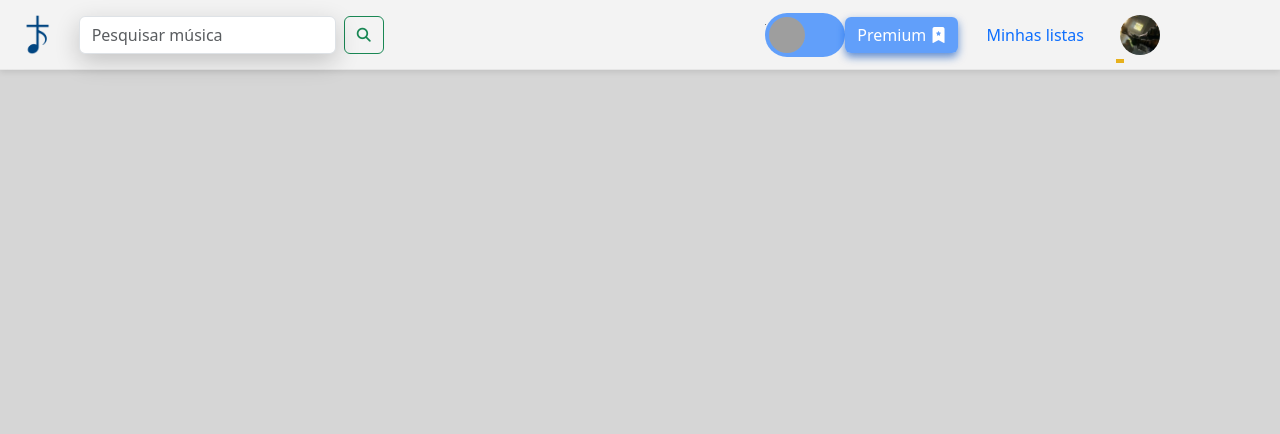
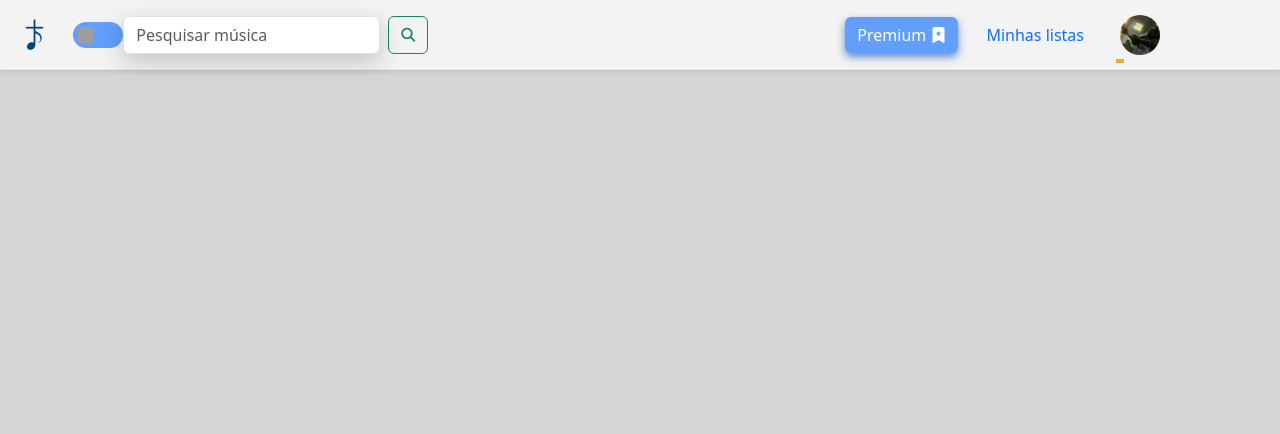
Before and after one commit to AdemarLira/gospel_chords, a PHP site: page /dashboard.php in a window 1280 px wide. Shown: the top 434 px of the page. Run offline with PHP 8.4, Linux system fonts and the light colour scheme; data that the repository does not hold is empty; some libraries are stand-ins or nearby versions; grey boxes are pictures that could not be loaded.

Commit message:
Ajuste no tamanho do slice

```diff
--- a/css/dashboard2.css
+++ b/css/dashboard2.css
@@ -12,18 +12,19 @@ body.dark-mode {
   color: white;
 }
 
+/* BOTAO TEMA escuro/claro */
 .theme-switch-wrapper {
   display: flex;
   justify-content: center;
   align-items: center;
-  height: 100vh;
+  /* padding: 0 200px;  */
 }
 
 .theme-switch {
   position: relative;
   display: inline-block;
-  width: 80px;
-  height: 44px;
+  width: 50px;
+  height: 26px;
 }
 
 .slider {
@@ -35,26 +36,28 @@ body.dark-mode {
   bottom: 0;
   background-color: #0d6efda2;
   transition: 0.4s;
-  border-radius: 44px;
-  width: 80px;
-  height: 44px;
+  border-radius: 26px;
+  width: 50px;
+  height: 26px;
 }
 
 .slider:hover {
-  box-shadow: 0 0 20px rgb(214, 252, 0);
+  box-shadow: 0 0 20px rgba(231, 177, 29, 0.856);
 }
 
 .slider:before {
   position: absolute;
   content: "";
-  height: 36px;
-  width: 36px;
-  left: 4px;
-  bottom: 4px;
+  height: 20px;
+  width: 20px;
+  left: 3px;
+  bottom: 3px;
+  border-radius: 50%;
+  transition: 0.4s;
+  background-size: 16px 16px; /* Tamanho fixo */
+  background-repeat: no-repeat;
+  background-position: center;
   background-image: url('https://images.icon-icons.com/8/PNG/256/sunrise_sun_sunny_shower_showers_sunny_cloudy_fog_day_time_1458.png');
-  transition: 0.4s;
-  border-radius: 50%;
-  background-size: cover;
 }
 
 input:checked + .slider {
@@ -64,14 +67,16 @@ input:checked + .slider:hover {
   box-shadow: 0 0 20px rgb(255, 255, 255);
 }
 input:checked + .slider:before {
-  transform: translateX(36px);
+  transform: translateX(24px);
   background-image: url('https://images.icon-icons.com/32/PNG/256/moon_night_midnight_2768.png');
-  background-size: cover;
 }
 
 #checkbox {
   width: 0.2px;
 }
+
+#painel-navegacao
+/* ------------ */
 
 /*
 #background {
@@ -97,7 +102,17 @@ input:checked + .slider:before {
   background: linear-gradient(109deg, rgba(10, 12, 16, 0.8) 15%, rgba(10, 12, 16, 0.6) 20%, rgba(10, 12, 15, 0.99) 85%);
 }  */
 
-/* HEADER */
+/* Ajuste no header */
+#painel-navegacao.custom-navbar {
+  padding-top: 0.3rem;
+  padding-bottom: 0.3rem;
+  min-height: 60px; /* ou ajuste conforme o desejado */
+}
+
+#painel-navegacao .navbar-brand img {
+  height: 32px; /* Reduz o tamanho do logo */
+}
+
 .custom-navbar {
   background-color: rgba(255, 255, 255, 0.7);
   backdrop-filter: blur(10px);
--- a/dashboard.php
+++ b/dashboard.php
@@ -28,21 +28,21 @@ $imagemPerfil = isset($_SESSION['imagemPerfil']) ? $_SESSION['imagemPerfil'] : '
       </div>
     </nav>
     <div class="collapse navbar-collapse" id="navbarSupportedContent">
-      <!-- BUSCA musicas -->
+<!-- TEMAS DARK LIGHT -->
+      <div class="theme-switch-wrapper">
+        <label class="theme-switch" for="checkbox">
+          <input type="checkbox" id="checkbox" />
+          <div class="slider round"></div>
+        </label>
+      </div>
+<!-- BUSCA musicas -->
       <form class="d-flex me-auto" role="search">
         <input class="form-control me-2" type="search" placeholder="Pesquisar música" aria-label="Search">
         <button class="btn btn-outline-success" type="submit">
           <i class="fa-solid fa-magnifying-glass fa-sm"></i>
         </button>
       </form>
-      <!-- TEMAS DARK LIGHT -->
-      <div class="theme-switch-wrapper">
-        <label class="theme-switch" for="checkbox">
-          <input type="checkbox" id="checkbox" />
-          <div class="slider round"></div>
-        </label>
-      </div>
-  <!-- Itens à direita -->
+<!-- Itens à direita -->
       <ul class="navbar-nav align-items-center">
         <li class="nav-item">
           <button class="btn" id="header-botao-premium" onclick="verificarPlanos()">Premium <i class="bi bi-bookmark-star-fill"></i></button>
```
